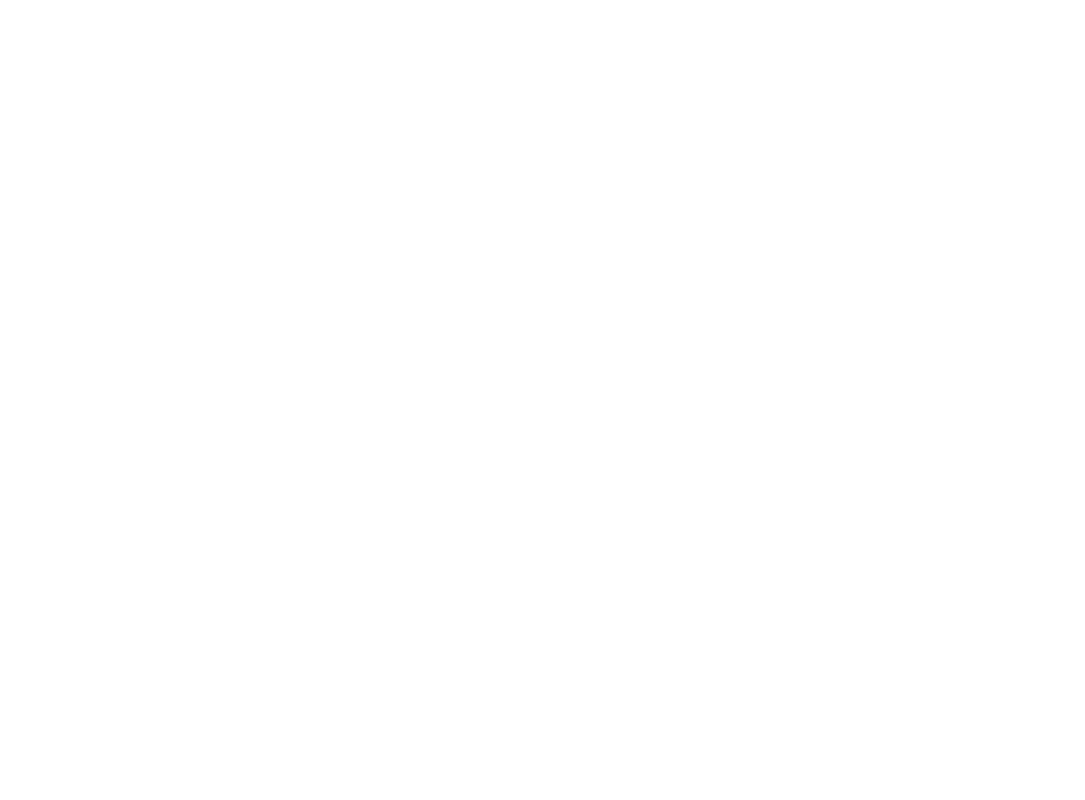
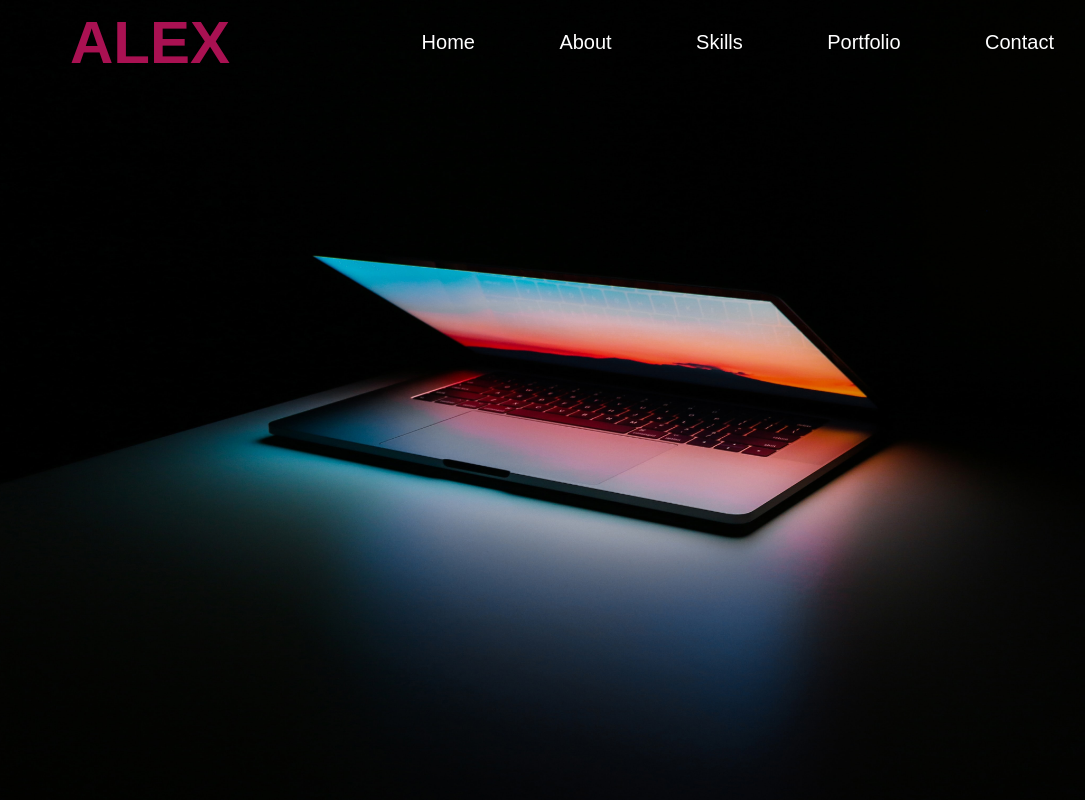
Before and after one commit to Mashaa22/Mashaa22.github.io, a plain HTML site: page index.html in a window 1280 px wide. Shown: the whole page, without its empty margins (58-1143 px from the left). Drawn offline with Linux system fonts and the light colour scheme.

Commit message:
first commit

```diff
--- a/index.html
+++ b/index.html
@@ -4,9 +4,28 @@
     <meta charset="UTF-8">
     <meta http-equiv="X-UA-Compatible" content="IE=edge">
     <meta name="viewport" content="width=device-width, initial-scale=1.0">
-    <title>Document</title>
+    <title>My Portfolio Website</title>
+     <link rel="stylesheet" href="style.css">
 </head>
 <body>
+    <div id="header">
+        <div class="container">
+            <nav>
+                <h1 id="name">ALEX</h1>
+                <br>
+                <ul>
+                    <li> <a href="#">Home</a> </li>
+                    <li><a href="#">About</a></li>
+                    <li> <a href="#">Skills</a></li>
+                        <li> <a href="#">Portfolio</a></li>
+                        <li><a href="#">Contact</a></li>
+
+                </ul>
+            </nav>
+
+        </div>
+
+    </div>
 
 </body>
 </html>
--- a/style.css
+++ b/style.css
@@ -0,0 +1,51 @@
+*{
+    margin:0 ;
+    padding:0 ;
+    font-family: sans-serif;
+    box-sizing: border-box;
+}
+body {
+    background:rgb(44, 43, 43);
+    color: white;
+}
+#header{
+    width:100% ;
+    height: 100vh;
+    background-image: url(images/ales-nesetril-Im7lZjxeLhg-unsplash.jpg) ;
+    background-size:cover ;
+    background-position: center;
+}
+.container{
+    padding: 8px 10%;
+}
+nav {
+    align-items: center;
+    display: flex;
+    justify-content: space-between;
+    flex-wrap: wrap;
+}
+#name {
+    color: rgb(169, 17, 82);
+    font-size: 60px;
+}
+nav ul li{
+    display: inline-block;
+    list-style:none ;
+    margin: 10px 20px;
+}
+nav ul li a{
+    color: white;
+    text-decoration: none;
+    margin: 10px 20px;
+    font-size: 20px;
+}
+nav ul li {
+    width: fit-content;
+    height: fit-content;;
+    border-radius: 10px;
+    cursor: pointer;
+    transition: 0.5s;
+}
+nav ul li:hover {
+background-color: rgb(169, 17, 82);
+}
```
Also changed, not shown: images/ales-nesetril-Im7lZjxeLhg-unsplash.jpg (added).
